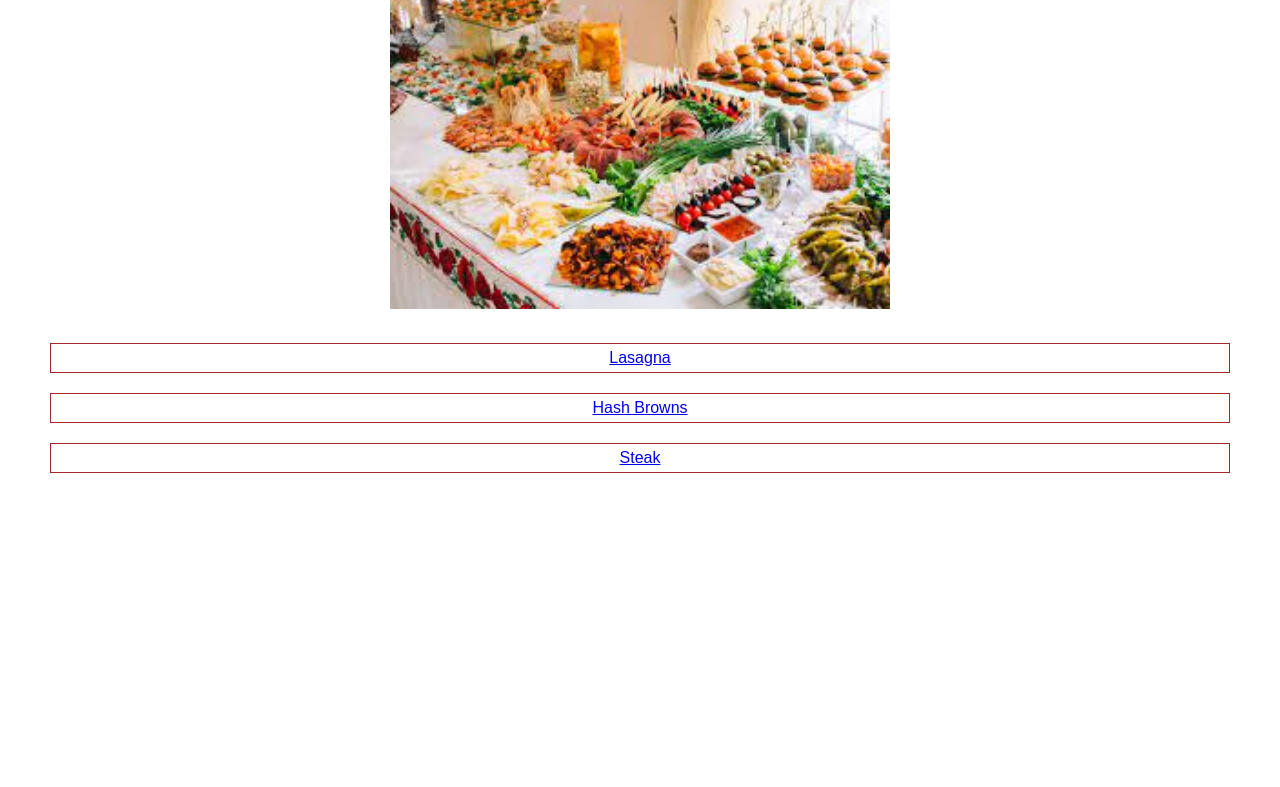
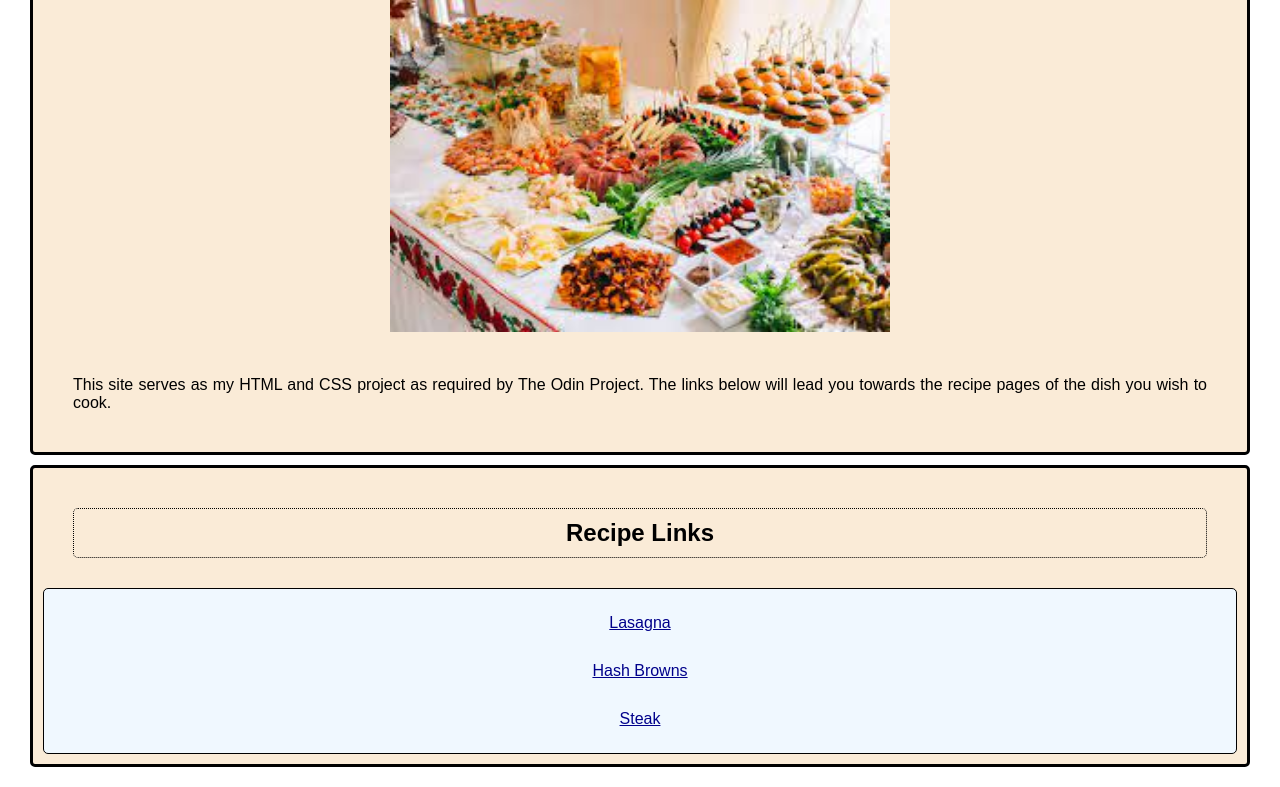
Before and after one commit to wilyanse/odin-recipes, a plain HTML site: page index.html in a window 1280 px wide. Shown: the part 101-888 px from the top of the page. Before the commit the page ends 800 px from the top, so only its background shows below. Drawn offline with Linux system fonts and the light colour scheme.

Commit message:
Add style to pages through CSS, edit intro page
The index.html file was edited to contain a short description that entails what the site is about. The CSS file was edited to add cleanliness and color to the website.

```diff
--- a/index.html
+++ b/index.html
@@ -6,9 +6,14 @@
         <link rel="stylesheet" href="styles.css" />
     </head>
     <body>
-        <h1>Odin Recipes</h1>
-        <img src="./images/buffet.jpg" >
+        <div class="introduction">
+            <h1>Odin Recipes</h1>
+            <img src="./images/buffet.jpg" >
+            <p>This site serves as my HTML and CSS project as required by The Odin Project. The links below will lead you towards the recipe pages of the dish you wish to cook.</p>
+        </div>
+
         <div class="links-list">
+            <h2>Recipe Links</h2>
             <ul>
                 <li><a href="recipes/lasagna.html">Lasagna</a></li>
                 <li><a href="recipes/hash-browns.html">Hash Browns</a></li>
--- a/styles.css
+++ b/styles.css
@@ -7,8 +7,6 @@
 li {
     text-align: justify;
     margin: 8px;
-    border: solid;
-    border: 1px solid brown;
 
 }
 
@@ -35,7 +33,34 @@ img {
     width: 500px;
 }
 
-.description, .ingredients, .steps {
+.description, .ingredients, .steps, .introduction, .links-list{
+    background-color: antiquewhite;
+
+    border: 3px solid black;
+    border-radius: 5px;
+    padding: 10px;
+}
+
+h2 {
+    border: 1px dotted black;
+    border-radius: 5px;
+    margin: 30px;
+    padding: 10px;
+}
+
+ul, ol {
+    background-color: aliceblue;
     border: 1px solid black;
     border-radius: 5px;
 }
+
+a {
+    font-size: medium;
+    color: darkblue;
+    font-style: normal;
+}
+
+p {
+    text-align: justify;
+    margin: 30px;
+}
```
